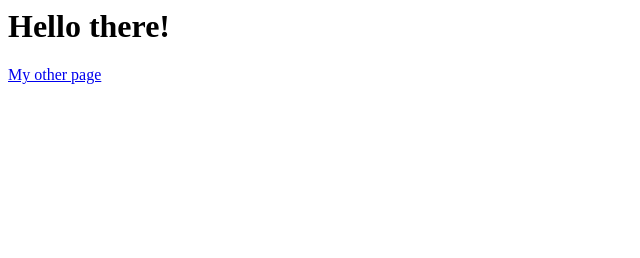
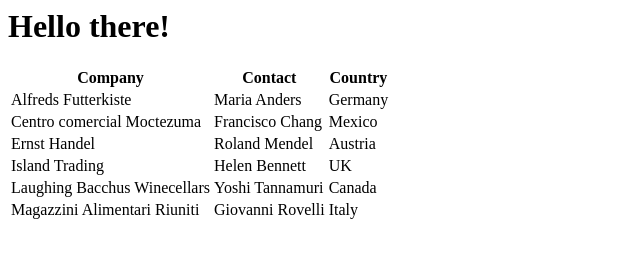
Before and after one commit to sarathiidss/jspdf, a plain HTML site: page index.html in a window 1280 px wide. Shown: the whole page, without its empty margins (0-640 px from the left). Drawn offline with nearby package versions, Linux system fonts and the light colour scheme.

Commit message:
2 files modified

```diff
--- a/index.html
+++ b/index.html
@@ -1,11 +1,61 @@
 <html>
+
 <head>
   <meta charset="UTF-8">
+  <script src="https://cdnjs.cloudflare.com/ajax/libs/jquery/3.6.0/jquery.min.js"
+    integrity="sha512-894YE6QWD5I59HgZOGReFYm4dnWc1Qt5NtvYSaNcOP+u1T9qYdvdihz0PPSiiqn/+/3e7Jo4EaG7TubfWGUrMQ=="
+    crossorigin="anonymous" referrerpolicy="no-referrer"></script>
+  <script src="https://cdnjs.cloudflare.com/ajax/libs/jspdf/2.3.1/jspdf.umd.min.js"
+    integrity="sha512-VKjwFVu/mmKGk0Z0BxgDzmn10e590qk3ou/jkmRugAkSTMSIRkd4nEnk+n7r5WBbJquusQEQjBidrBD3IQQISQ=="
+    crossorigin="anonymous" referrerpolicy="no-referrer"></script>
+  <script src="https://cdnjs.cloudflare.com/ajax/libs/html2canvas/0.4.1/html2canvas.min.js"
+    integrity="sha512-s/XK4vYVXTGeUSv4bRPOuxSDmDlTedEpMEcAQk0t/FMd9V6ft8iXdwSBxV0eD60c6w/tjotSlKu9J2AAW1ckTA=="
+    crossorigin="anonymous" referrerpolicy="no-referrer"></script>
+  <!-- <link rel="stylesheet" type="text/css" href="styles.css"> -->
   <script src="script.js"></script>
-    <!-- <link rel="stylesheet" type="text/css" href="styles.css"> -->
 </head>
+
 <body>
   <h1>Hello there!</h1>
-    <a href="/me.html">My other page</a>
+
+  <table id="mytable">
+    <tr>
+      <th>Company</th>
+      <th>Contact</th>
+      <th>Country</th>
+    </tr>
+    <tr>
+      <td>Alfreds Futterkiste</td>
+      <td>Maria Anders</td>
+      <td>Germany</td>
+    </tr>
+    <tr>
+      <td>Centro comercial Moctezuma</td>
+      <td>Francisco Chang</td>
+      <td>Mexico</td>
+    </tr>
+    <tr>
+      <td>Ernst Handel</td>
+      <td>Roland Mendel</td>
+      <td>Austria</td>
+    </tr>
+    <tr>
+      <td>Island Trading</td>
+      <td>Helen Bennett</td>
+      <td>UK</td>
+    </tr>
+    <tr>
+      <td>Laughing Bacchus Winecellars</td>
+      <td>Yoshi Tannamuri</td>
+      <td>Canada</td>
+    </tr>
+    <tr>
+      <td>Magazzini Alimentari Riuniti</td>
+      <td>Giovanni Rovelli</td>
+      <td>Italy</td>
+    </tr>
+  </table>
+
 </body>
+
 </html>
--- a/script.js
+++ b/script.js
@@ -1 +1,16 @@
-console.log('hello!')
+function downloadPDFWithjsPDF() {
+  var doc = new jspdf.jsPDF('p', 'pt', 'a4');
+
+  doc.html(document.querySelector('#mytable'), {
+    callback: function(doc) {
+      doc.save('MLB World Series Winners.pdf');
+    },
+    margin: [60, 60, 60, 60],
+    x: 32,
+    y: 32
+  });
+}
+
+$(document).ready(function() {
+  //downloadPDFWithjsPDF();
+});
```
Lines whose indentation alone changed are shown as unchanged.
